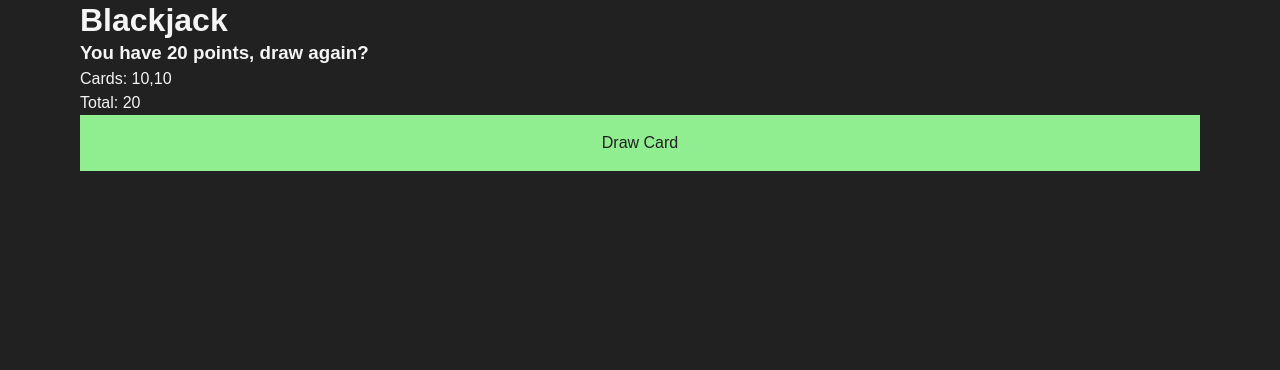
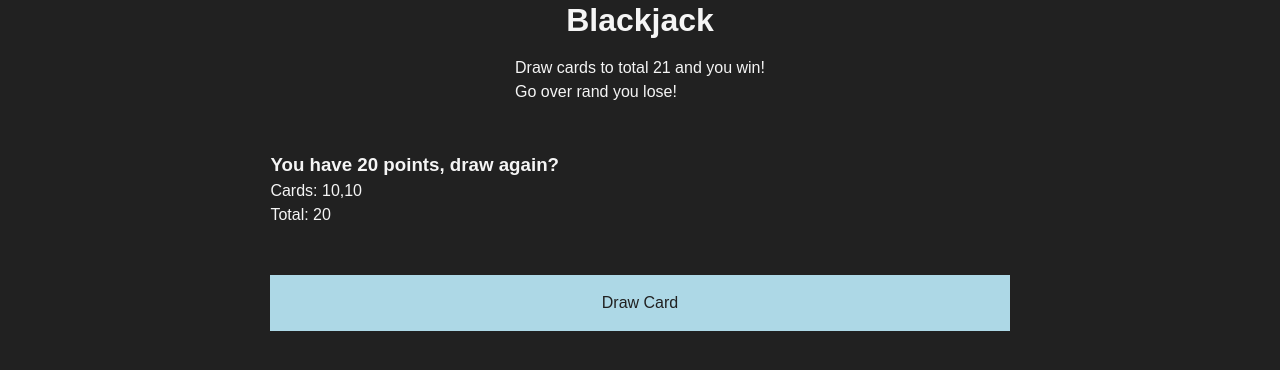
Before and after one commit to ryandotfurrer/rf-blackjack, a plain HTML site: page index.html in a window 1280 px wide. Both pictures are taken after a click on the button "New Game". Drawn offline with Linux system fonts and the light colour scheme.

Commit message:
Adjusted styling of game.

```diff
--- a/css/styles.css
+++ b/css/styles.css
@@ -35,15 +35,33 @@ button {
 	padding: 1rem 0.5rem;
 }
 
+.ctr-txt {
+	text-align: center;
+}
+
+.inner-container {
+	margin: 0 auto;
+	margin-top: 3rem;
+	width: 66%;
+}
+
+.title {
+	margin-bottom: 1rem;
+}
+
+#game-desc {
+	margin: 0 auto;
+}
+
 .btn-container {
 	display: flex;
 	flex-direction: column;
-	gap: 1rem;
+	margin-top: 3rem;
 }
 
 #new-card-btn {
 	display: none;
-	background: lightgreen;
+	background: lightblue;
 }
 
 #new-game-btn {
--- a/index.html
+++ b/index.html
@@ -10,10 +10,12 @@
 	</head>
 	<body>
 		<div class="wrapper">
-			<h1>Blackjack</h1>
-			<p id="game-desc">
-				Draw cards to total 21 and you win! Go over and you lose! Simple, right?
-			</p>
+			<h1 class="title ctr-txt">Blackjack</h1>
+			<aside id="game-desc">
+				<p>Draw cards to total 21 and you win!</p>
+				<p>Go over rand you lose!</p>
+			</aside>
+			<section class="inner-container">
 				<h3 id="message"></h3>
 				<p id="player-cards"></p>
 				<p id="total"></p>
@@ -21,7 +23,7 @@
 					<button id="new-card-btn">Draw Card</button>
 					<button id="new-game-btn">New Game</button>
 				</aside>
-			<p id="player-score"></p>
+			</section>
 		</div>
 		<script src="/js/app.js"></script>
 	</body>
--- a/js/app.js
+++ b/js/app.js
@@ -37,9 +37,9 @@ function newGame() {
 	cards = [cardOne, cardTwo];
 	updatePlayerCards();
 	updateTotal();
-	hideElement(gameDesc);
 	hideElement(newGameBtn);
 	showElement(newCardBtn);
+	message.style.color = "var(--light-color)";
 }
 
 function updatePlayerCards() {
@@ -58,10 +58,12 @@ function updateTotal() {
 function displayMessage() {
 	if (totalScore > 21) {
 		message.textContent = `You lost!`;
+		message.style.color = "tomato";
 		hideElement(newCardBtn);
 		showElement(newGameBtn);
 	} else if (totalScore === 21) {
 		message.textContent = `You got Blackjack, congrats!`;
+		message.style.color = "lightgreen";
 		hideElement(newCardBtn);
 		showElement(newGameBtn);
 	} else {
```
Lines whose indentation alone changed are shown as unchanged.
